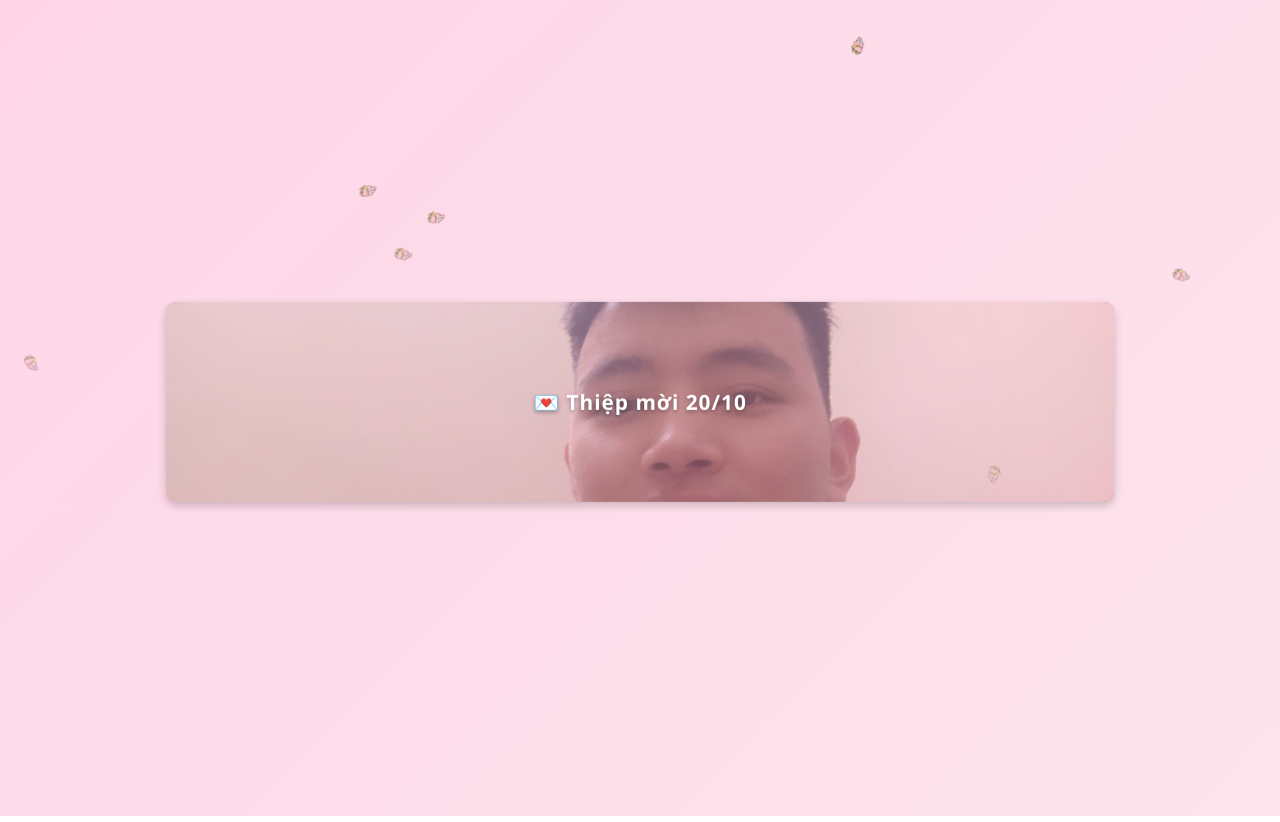
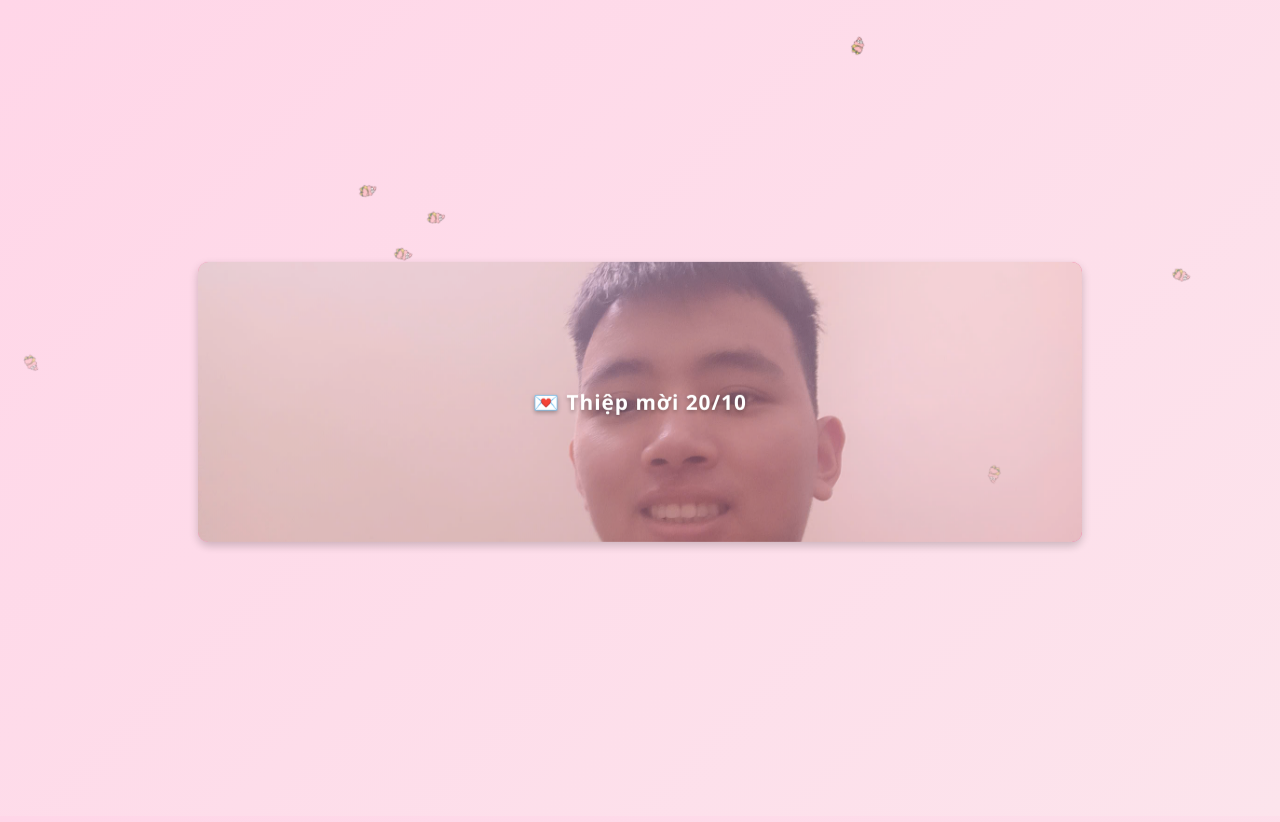
Before and after one commit to Quan2210/Invitation, a plain HTML site: page index.html in a window 1280 px wide. Drawn offline with Linux system fonts and the light colour scheme.

Commit message:
No message

```diff
--- a/style.css
+++ b/style.css
@@ -10,8 +10,8 @@ body {
 
 .card {
     position: relative;
-    width: 75%;
-    height: 25%;
+    width: 70%;
+    height: 35%;
     perspective: 100px;
     cursor: pointer;
     animation: float 3s ease-in-out infinite;
@@ -37,6 +37,8 @@ body {
     border-radius: 10px;
     backface-visibility: hidden;
     box-shadow: 0 4px 10px rgba(0, 0, 0, 0.2);
+    top: 0;
+    left: 0;
 }
 
 .front {
```
